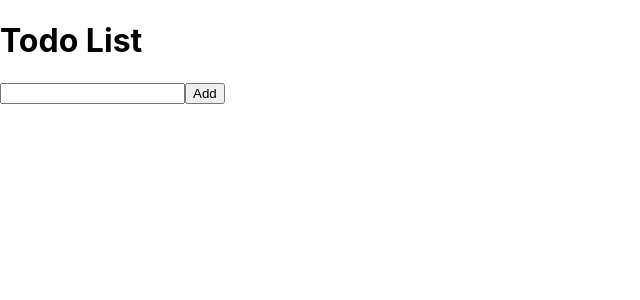
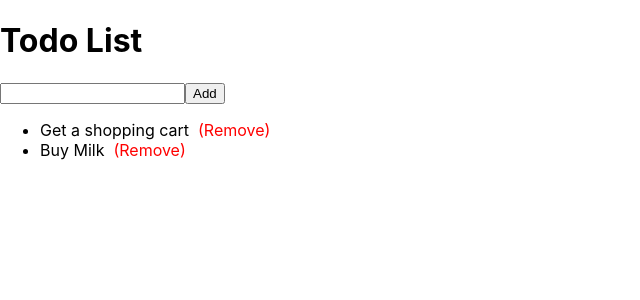
Before and after one commit to kryzakulyyev/react-axios-todo, a React (Create React App) app: page / in a window 1280 px wide. Shown: the top 300 px of the page, without its empty margins (0-640 px from the left). Built offline with nearby package versions, Linux system fonts and the light colour scheme.

Commit message:
git diff

```diff
--- a/src/App.js
+++ b/src/App.js
@@ -1,4 +1,5 @@
 import TodoList from './components/TodoList'
+
 function App()  {
   return (
     <div>
--- /dev/null
+++ b/src/components/TodoItems.js
@@ -0,0 +1,15 @@
+function TodoItems (props) {
+return (
+   <ul>
+     {props.tasks.map(item=>{
+     return (
+       <li>{item.title} &nbsp;
+       <span className='remove-item'>(Remove)</span>
+       </li>
+       )
+    })
+   }
+  </ul>
+ )
+}
+export default TodoItems
--- a/src/components/TodoList.js
+++ b/src/components/TodoList.js
@@ -1,14 +1,64 @@
 import React from 'react'
-
+import TodoItems from './TodoItems'
 
 class TodoList extends React.Component{
+  constructor(props){
+    super(props);
+    this.state = {
+      tasks: [
+        {
+          title: 'Get a shopping cart',
+          completed : false,
+          id: 123456789
+        },
+        {
+         title: 'Buy Milk',
+         completed: false,
+         id: 234567890
+        }
+      ],
+      newTask:''
+    }
+    this.handleInput = this.handleInput.bind(this);
+    this.handleClick = this.handleClick.bind(this);
+  }
+  handleInput(e){
+    this.setState({
+      newTask: e.target.value
+    })
+  }
+
+  handleClick(e){
+   if(this.state.newTask.trim()){
+     //Create a new task object
+     let newItem =  {
+      title: this.state.newTask,
+      completed : false,
+      id: Date.now()
+    }
+    //Concatenate new task object to the previous tasks in the state
+    this.setState(prevState=>{
+      return {
+        tasks: prevState.tasks.concat(newItem)
+      }
+    })
+    //Empty the newTask property in the state
+    this.state.newTask=''
+   }else{
+     alert('Please enter a value')
+   }
+  }
 
   render(){
+    console.log(this.state.newTask)
     return (
-    <form>
-      <input type='text'/>
-      <button type='button'>Add</button>
-    </form>
+    <div>
+     <form>
+       <input type='text' onInput={this.handleInput} value={this.state.newTask}/>
+       <button type='button' onClick={this.handleClick}>Add</button>
+     </form>
+     <TodoItems tasks={this.state.tasks} foo='bar'/>
+    </div>
     )
   }
 }
--- a/src/index.css
+++ b/src/index.css
@@ -1,13 +1,16 @@
 body {
   margin: 0;
-  font-family: -apple-system, BlinkMacSystemFont, 'Segoe UI', 'Roboto', 'Oxygen',
-    'Ubuntu', 'Cantarell', 'Fira Sans', 'Droid Sans', 'Helvetica Neue',
+  font-family: -apple-system, BlinkMacSystemFont, "Segoe UI", "Roboto", "Oxygen",
+    "Ubuntu", "Cantarell", "Fira Sans", "Droid Sans", "Helvetica Neue",
     sans-serif;
   -webkit-font-smoothing: antialiased;
   -moz-osx-font-smoothing: grayscale;
 }
 
 code {
-  font-family: source-code-pro, Menlo, Monaco, Consolas, 'Courier New',
+  font-family: source-code-pro, Menlo, Monaco, Consolas, "Courier New",
     monospace;
 }
+.remove-item {
+  color: red;
+}
```
Also changed, not shown: 1 other file (tests, documents, lock files or other folders).
